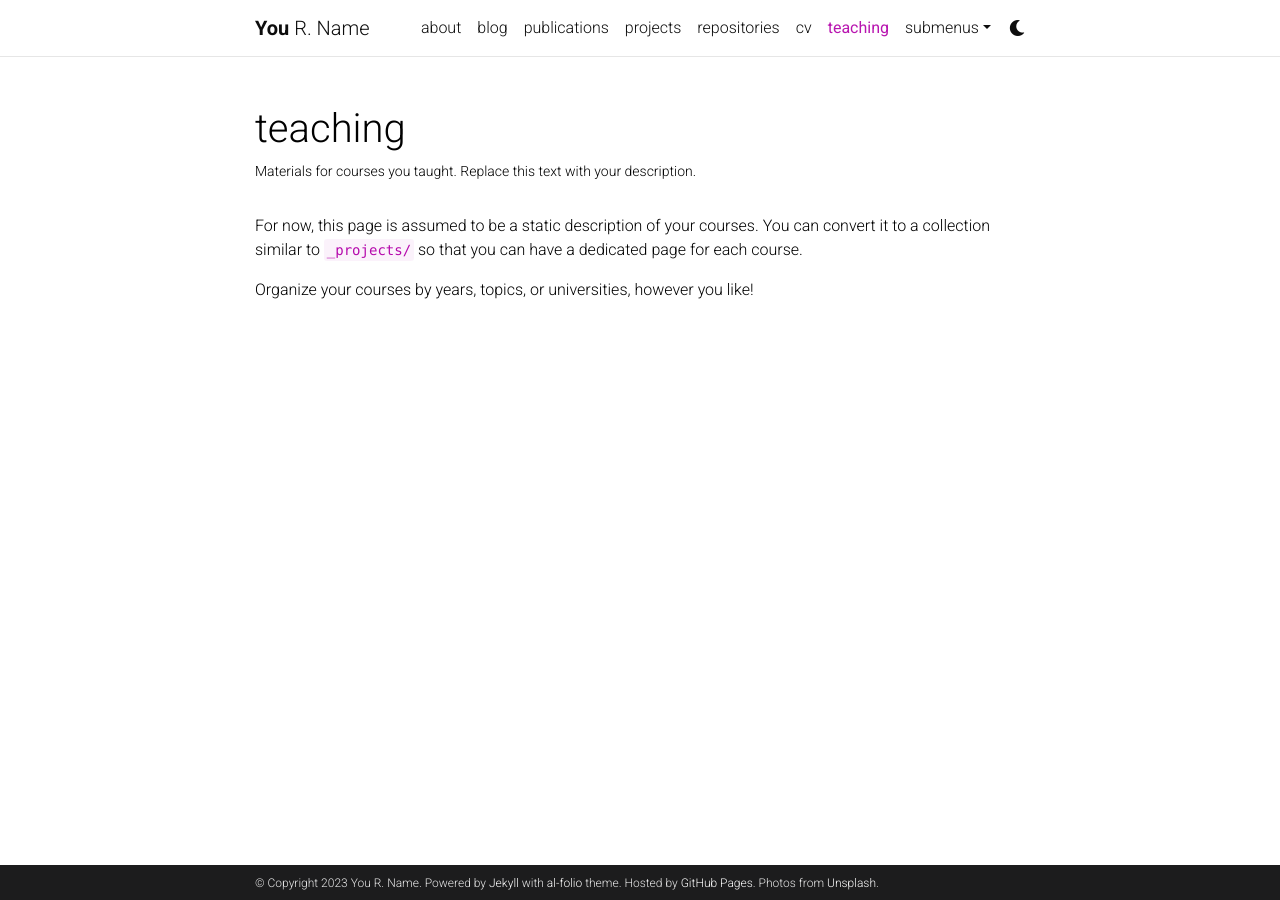
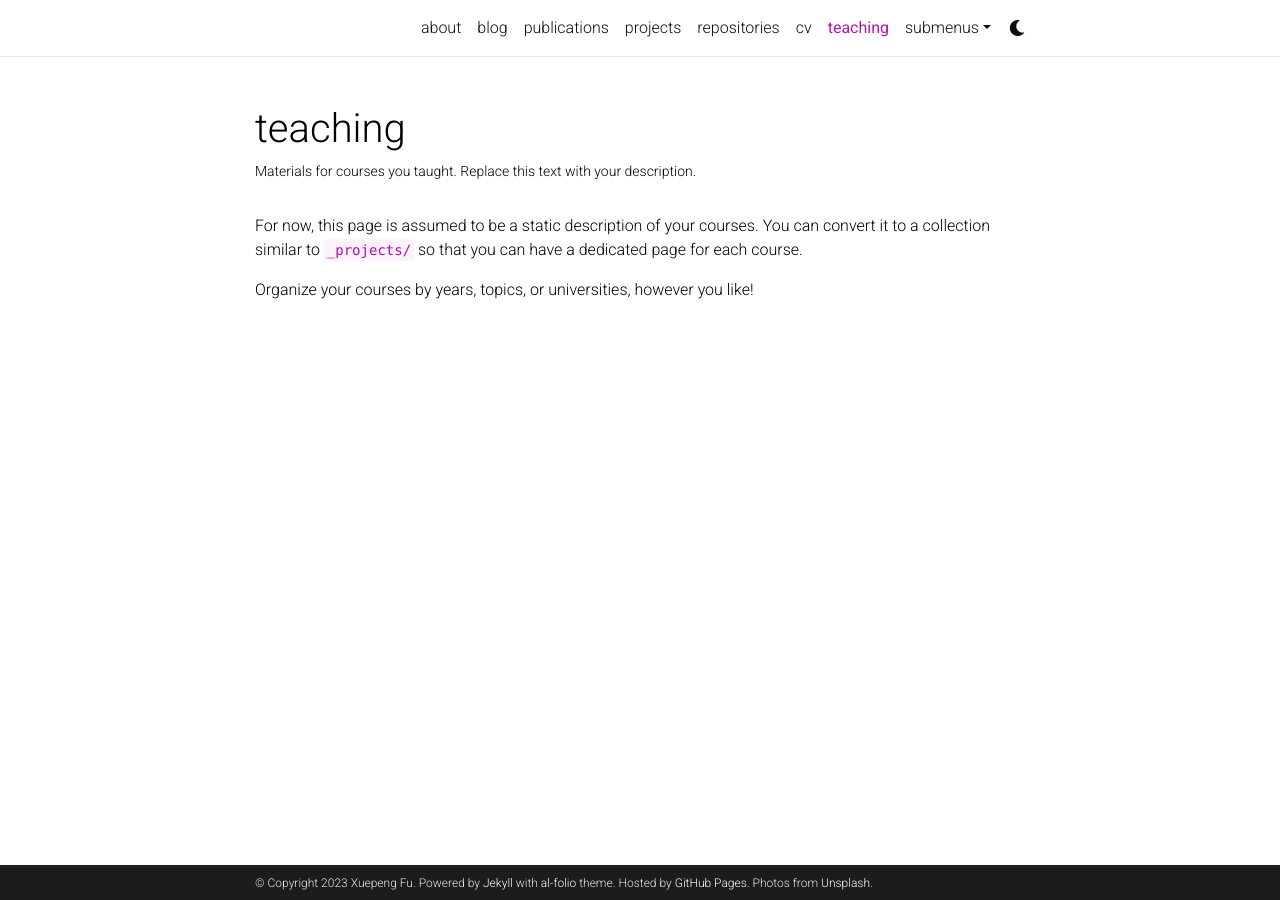
Before and after one commit to xuepengfu/xuepengfu.github.io, a Jekyll site: the page built from _pages/teaching.md, in a window 1280 px wide. Built offline with Jekyll 4.4.1, drawn with Linux system fonts in a browser that asks for light colours; comment, search, counter and statistics services are not loaded; a style sheet for code colours, icons or effects is not loaded.

Commit message:
firsttest

```diff
--- a/Gemfile
+++ b/Gemfile
@@ -1,5 +1,6 @@
 source 'https://rubygems.org'
 group :jekyll_plugins do
+    gem 'wdm', '>= 0.1.0'
     gem 'classifier-reborn'
     gem 'jekyll'
     gem 'jekyll-archives'
--- a/_config.yml
+++ b/_config.yml
@@ -2,10 +2,10 @@
 # Site settings
 # -----------------------------------------------------------------------------
 
-title: blank # the website title (if blank, full name will be used instead)
-first_name: You
-middle_name: R.
-last_name: Name
+title: # the website title (if blank, full name will be used instead)
+first_name: Xuepeng
+middle_name:
+last_name: Fu
 email: you@example.com
 description: > # the ">" symbol means to ignore newlines until "footer_text:"
   A simple, whitespace theme for academics. Based on [*folio](https://github.com/bogoli/-folio) design.
@@ -18,8 +18,8 @@
 lang: en # the language of your site (for example: en, fr, cn, ru, etc.)
 icon: ⚛️  # the emoji used as the favicon (alternatively, provide image name in /assets/img/)
 
-url: https://alshedivat.github.io # the base hostname & protocol for your site
-baseurl: /al-folio # the subpath of your site, e.g. /blog/
+url: https://xuepengfu.github.io # the base hostname & protocol for your site
+baseurl: # the subpath of your site, e.g. /blog/
 last_updated: false # set to true if you want to display last updated in the footer
 impressum_path:  # set to path to include impressum link in the footer, use the same path as permalink in a page, helps to conform with EU GDPR
 
@@ -312,7 +312,7 @@
 # -----------------------------------------------------------------------------
 
 imagemagick:
-  enabled: true # enables responsive images for your site (recommended, see https://github.com/alshedivat/al-folio/issues/537)
+  enabled: false # enables responsive images for your site (recommended, see https://github.com/alshedivat/al-folio/issues/537)
   widths:
     - 480
     - 800
```
Also changed, not shown: _pages/about.md (+3 -0 lines).
